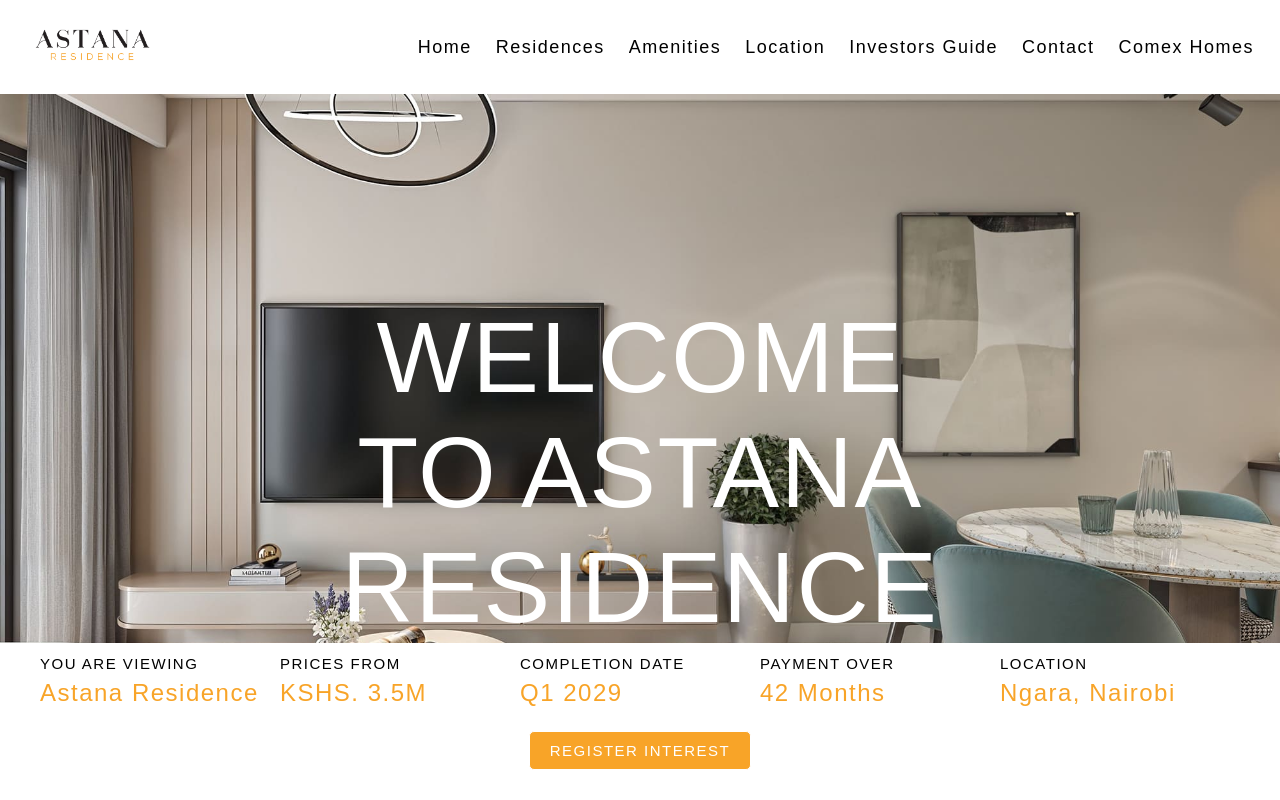
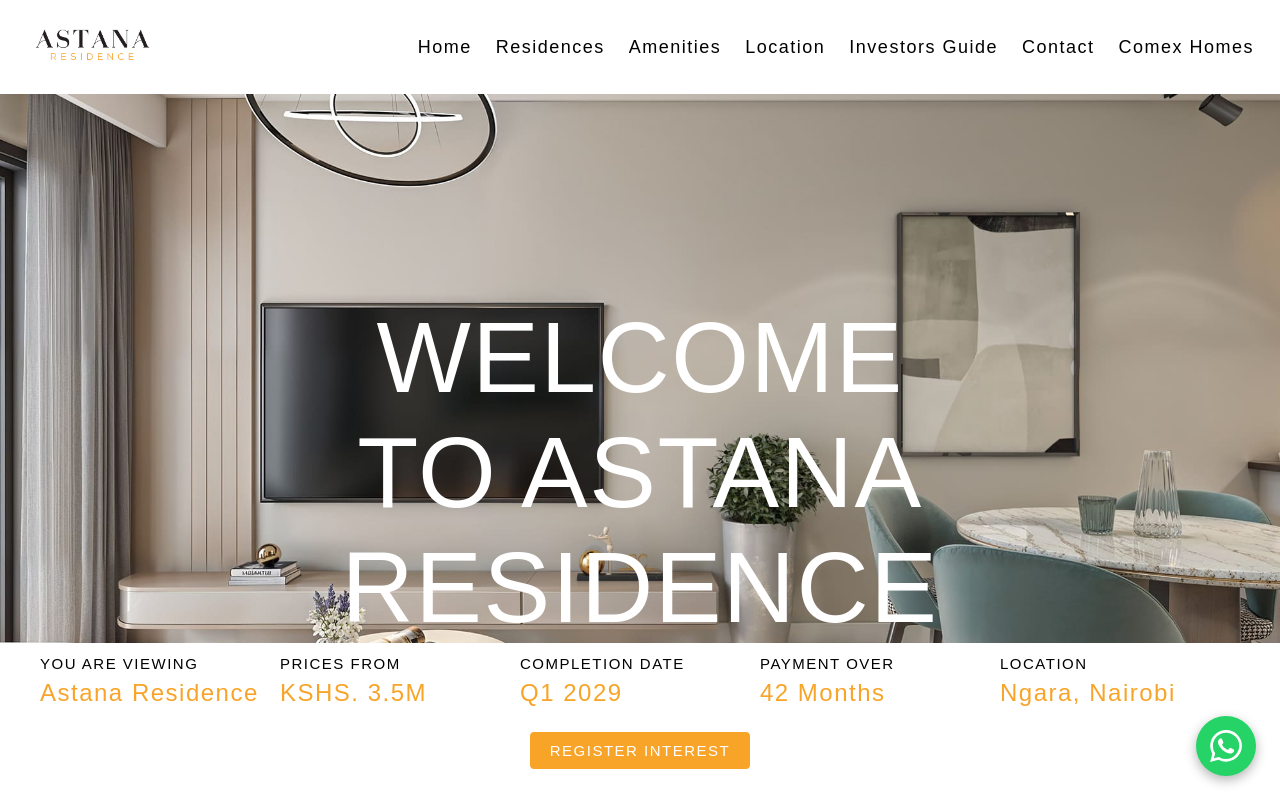
Before and after one commit to ComexHomes/astana-comex, a Next.js app: page / in a window 1280 px wide. Shown: the top 800 px of the page. Built offline with nearby package versions, Linux system fonts and the light colour scheme; a web font is replaced by a local one.

Commit message:
Refactor: Reintroduce WhatsApp button in layout and enhance its styling for better visibility

```diff
--- a/src/app/layout.tsx
+++ b/src/app/layout.tsx
@@ -50,11 +50,11 @@
           <Navbar />
         </header>
         <main>{children}</main>
-        <WhatsAppButton />
         <footer>
           <Enquirestrip />
           <Footer />
         </footer>
+        <WhatsAppButton />
       </body>
     </html>
   );
--- a/src/components/Enquirestrip.jsx
+++ b/src/components/Enquirestrip.jsx
@@ -5,6 +5,7 @@
 import AOS from "aos";
 import "aos/dist/aos.css";
 import Link from "next/link";
+// import WhatsAppButton from "@/components/WhatsAppButton";
 
 function Enquirestrip() {
   useEffect(() => {
@@ -50,6 +51,7 @@
             <button className="btn">Register Interest</button>
           </Link>
         </div>
+        <div className="place">{/* <WhatsAppButton /> */}</div>
       </div>
     </div>
   );
--- a/src/components/WhatsAppButton.jsx
+++ b/src/components/WhatsAppButton.jsx
@@ -3,7 +3,7 @@
 
 const WhatsAppButton = () => {
   const phoneNumber = "+254709501501";
-  const message = "Hello!"; // Optional default message
+  const message = "Hello!";
 
   const handleClick = () => {
     const whatsappUrl = `https://wa.me/${phoneNumber.replace(
@@ -14,20 +14,43 @@
   };
 
   return (
-    <button
+    <div
+      style={{
+        position: "fixed",
+        bottom: "24px",
+        right: "24px",
+        zIndex: 999999,
+        backgroundColor: "#25D366",
+        borderRadius: "50%",
+        width: "60px",
+        height: "60px",
+        display: "flex",
+        alignItems: "center",
+        justifyContent: "center",
+        cursor: "pointer",
+        boxShadow: "0 4px 12px rgba(0,0,0,0.3)",
+        transition: "all 0.3s ease",
+      }}
       onClick={handleClick}
-      className="fixed bottom-6 left-6 bg-green-500 hover:bg-green-600 text-white p-3 rounded-full shadow-lg transition-transform duration-200 ease-in-out transform hover:scale-110 flex items-center justify-center z-50"
-      aria-label="Contact on WhatsApp"
+      onMouseEnter={(e) => {
+        e.target.style.transform = "scale(1.1)";
+        e.target.style.backgroundColor = "#128C7E";
+      }}
+      onMouseLeave={(e) => {
+        e.target.style.transform = "scale(1)";
+        e.target.style.backgroundColor = "#25D366";
+      }}
     >
       <svg
-        className="w-8 h-8"
+        width="32"
+        height="32"
+        viewBox="0 0 24 24"
+        fill="white"
         xmlns="http://www.w3.org/2000/svg"
-        viewBox="0 0 24 24"
-        fill="currentColor"
       >
         <path d="M17.472 14.382c-.297-.149-1.758-.867-2.03-.967-.273-.099-.471-.148-.67.15-.197.297-.767.966-.94 1.164-.173.199-.347.223-.644.075-.297-.15-1.255-.463-2.39-1.475-.883-.788-1.48-1.761-1.653-2.059-.173-.297-.018-.458.13-.606.134-.133.298-.347.446-.52.149-.174.198-.298.298-.497.099-.198.05-.371-.025-.52-.075-.149-.669-1.612-.916-2.207-.242-.579-.487-.5-.669-.51-.173-.008-.371-.01-.57-.01-.198 0-.52.074-.792.372-.272.297-1.04 1.016-1.04 2.479 0 1.462 1.065 2.875 1.213 3.074.149.198 2.096 3.2 5.077 4.487.709.306 1.262.489 1.694.625.712.227 1.36.195 1.871.118.571-.085 1.758-.719 2.006-1.413.248-.694.248-1.289.173-1.413-.074-.124-.272-.198-.57-.347m-5.421 7.403h-.004a9.87 9.87 0 01-5.031-1.378l-.361-.214-3.741.982.998-3.648-.235-.374a9.86 9.86 0 01-1.51-5.26c.001-5.45 4.436-9.884 9.888-9.884 2.64 0 5.122 1.03 6.988 2.898a9.825 9.825 0 012.893 6.994c-.003 5.45-4.437 9.884-9.885 9.884m8.413-18.297A11.815 11.815 0 0012.05 0C5.495 0 .16 5.335.157 11.892c0 2.096.547 4.142 1.588 5.945L.057 24l6.305-1.654a11.882 11.882 0 005.683 1.448h.005c6.554 0 11.89-5.335 11.893-11.893a11.821 11.821 0 00-3.48-8.413z" />
       </svg>
-    </button>
+    </div>
   );
 };
 
```
